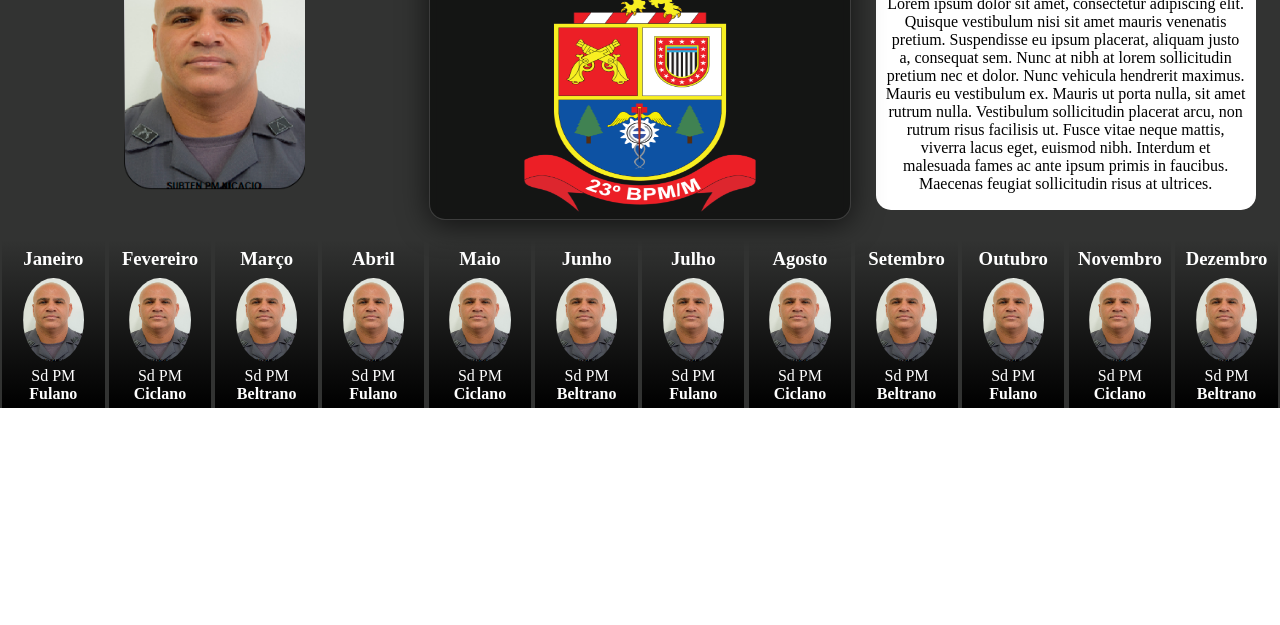
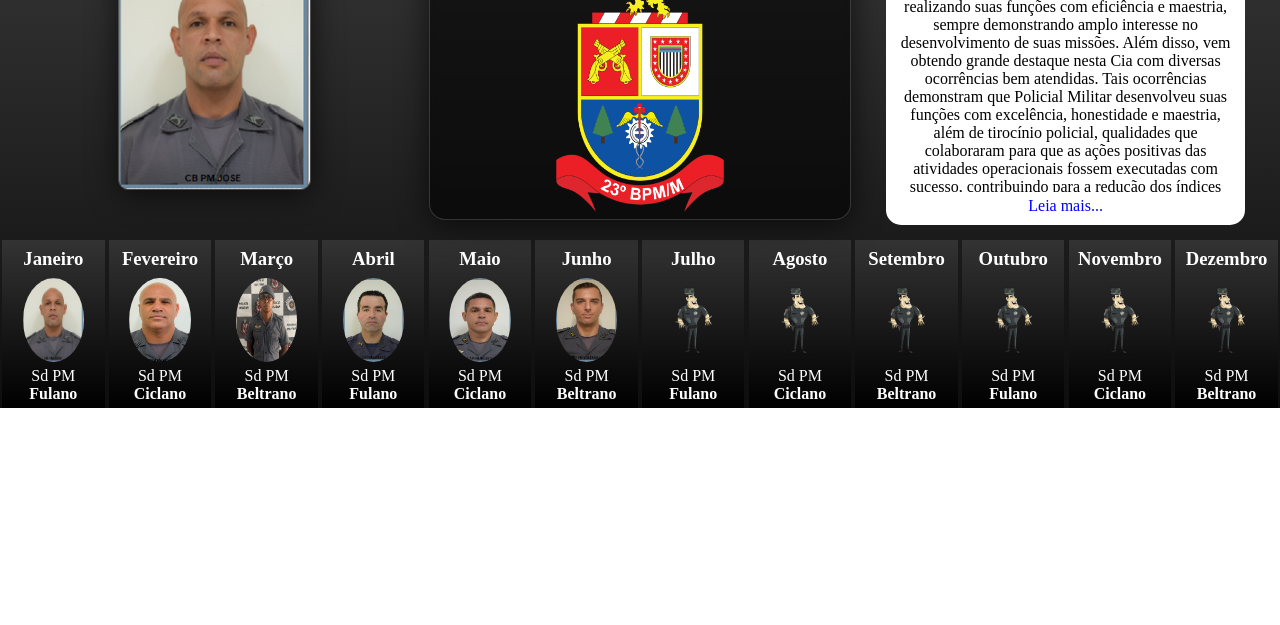
Before and after one commit to mtstavares/teste, a plain HTML site: page index.html in a window 1280 px wide. Shown: the part 175-800 px from the top of the page. Drawn offline with Linux system fonts and the light colour scheme.

Commit message:
Add files via upload

```diff
--- a/index.html
+++ b/index.html
@@ -13,14 +13,14 @@
         #container-policial-mes {
             width: 100%;
             height: auto;
-            background-color: #323332;
+            background-image: linear-gradient(to bottom,#000 0%, #323332 20%, #000 130%);
         }
 
         #policial-mes {
             width: 100%;
             text-align: center;
             padding: 10px;
-            background-image: linear-gradient(to bottom, #000, #323332);
+
         }
 
         #policial-mes h1 {
@@ -100,7 +100,7 @@
         }
 
         .glass img {
-            width: 55%;
+            width: 40%;
             height: 95%;
         }
 
@@ -121,6 +121,9 @@
         .foto-policial img {
             width: 100%;
             height: 80%;
+            border-radius: 10px;
+            box-shadow: 0 4px 30px rgba(0, 0, 0, 0.674);
+            border: 1px solid rgba(255, 255, 255, 0.174);
         }
 
         #sintese {
@@ -128,6 +131,7 @@
             flex-direction: column;
             align-items: center;
             color: white;
+
         }
 
         #sintese h3 {
@@ -135,13 +139,38 @@
         }
 
         #sintese div {
-            width: 90%;
-            height: 75%;
+            width: 85%;
+            height: 85%;
             border-radius: 15px;
             background-color: white;
             color: #000;
             padding: 10px;
+            display: flex;
+            flex-direction: column;
+            align-items: center;
+            justify-content: space-between;
+
         }
+
+        .leia-mais{
+            text-align: center;
+        }
+
+        .sintese-texto{
+            text-overflow: ellipsis;
+            overflow: hidden;
+        }
+
+        #sintese span{
+            display: block;
+            color: blue;
+            cursor: pointer;
+            margin-top: 5px;
+
+        }
+
+
+
     </style>
 
 
@@ -158,7 +187,7 @@
         <div id="container2">
             <div id="conteudo">
                 <div id="imagem1">
-                    <div class="foto-policial"> <img src="imagens/pmdomes.png" alt=""></div>
+                    <div class="foto-policial"> <img src="imagens/PMjaneiro.png" alt=""></div>
                 </div>
                 <div id="imagem2">
                     <div class="glass"><img src="imagens/23bpmm.png" alt=""></div>
@@ -166,14 +195,12 @@
                 <div id="sintese">
                     <h3>Síntese</h3>
                     <div>
-                        <p class="sintese-texto">Lorem ipsum dolor sit amet, consectetur adipiscing elit. Quisque
-                            vestibulum nisi sit amet mauris venenatis pretium. Suspendisse eu ipsum placerat, aliquam
-                            justo a, consequat sem. Nunc at nibh at lorem sollicitudin pretium nec et dolor. Nunc
-                            vehicula hendrerit maximus. Mauris eu vestibulum ex. Mauris ut porta nulla, sit amet rutrum
-                            nulla. Vestibulum sollicitudin placerat arcu, non rutrum risus facilisis ut. Fusce vitae
-                            neque mattis, viverra lacus eget, euismod nibh. Interdum et malesuada fames ac ante ipsum
-                            primis in faucibus. Maecenas feugiat sollicitudin risus at ultrices.</p>
+                        <p class="sintese-texto">
+                            Pelos relevantes trabalhos prestados nesta OPM, realizando suas funções com eficiência e maestria, sempre demonstrando amplo interesse no desenvolvimento de suas missões. Além disso, vem obtendo grande destaque nesta Cia com diversas ocorrências bem atendidas. Tais ocorrências demonstram que Policial Militar desenvolveu suas funções com excelência, honestidade e maestria, além de tirocínio policial, qualidades que colaboraram para que as ações positivas das atividades operacionais fossem executadas com sucesso, contribuindo para a redução dos índices criminais na área da 2 Cia, engrandecendo o 23 BPM/M e a Instituição Polícia Militar do Estado de São Paulo, enaltecendo assim o nome da Polícia Militar do Estado de São Paulo perante nossa sociedade, razão pela qual recebe este reconhecimento.
+                        </p>
+                        <span id="leia-mais">Leia mais...</span>
                     </div>
+
                 </div>
             </div>
 
@@ -182,84 +209,84 @@
 
                     <h3 class="mes">Janeiro</h3>
 
-                    <img src="imagens/pmdomes.png" alt="Imagem">
+                    <img src="imagens/PMjaneiro.png" alt="Imagem">
                     <p>Sd PM <br><span>Fulano</span></p>
                 </div>
                 <div class="card">
 
                     <h3 class="mes">Fevereiro</h3>
 
-                    <img src="imagens/pmdomes.png" alt="Imagem">
+                    <img src="imagens/PMfevereiro.png" alt="Imagem">
                     <p>Sd PM <br><span>Ciclano</span></p>
                 </div>
                 <div class="card">
 
                     <h3 class="mes">Março</h3>
 
-                    <img src="imagens/pmdomes.png" alt="Imagem">
+                    <img src="imagens/PMmarço.png" alt="Imagem">
                     <p>Sd PM <br><span>Beltrano</span></p>
                 </div>
                 <div class="card">
 
                     <h3 class="mes">Abril</h3>
 
-                    <img src="imagens/pmdomes.png" alt="Imagem">
+                    <img src="imagens/PMabril.png" alt="Imagem">
                     <p>Sd PM <br><span>Fulano</span></p>
                 </div>
                 <div class="card">
 
                     <h3 class="mes">Maio</h3>
 
-                    <img src="imagens/pmdomes.png" alt="Imagem">
+                    <img src="imagens/PMmaio.png" alt="Imagem">
                     <p>Sd PM <br><span>Ciclano</span></p>
                 </div>
                 <div class="card">
 
                     <h3 class="mes">Junho</h3>
 
-                    <img src="imagens/pmdomes.png" alt="Imagem">
+                    <img src="imagens/PMjunho.png" alt="Imagem">
                     <p>Sd PM <br><span>Beltrano</span></p>
                 </div>
                 <div class="card">
 
                     <h3 class="mes">Julho</h3>
 
-                    <img src="imagens/pmdomes.png" alt="Imagem">
+                    <img src="imagens/nenhum.png" alt="Imagem">
                     <p>Sd PM <br><span>Fulano</span></p>
                 </div>
                 <div class="card">
 
                     <h3 class="mes">Agosto</h3>
 
-                    <img src="imagens/pmdomes.png" alt="Imagem">
+                    <img src="imagens/nenhum.png" alt="Imagem">
                     <p>Sd PM <br><span>Ciclano</span></p>
                 </div>
                 <div class="card">
 
                     <h3 class="mes">Setembro</h3>
 
-                    <img src="imagens/pmdomes.png" alt="Imagem">
+                    <img src="imagens/nenhum.png" alt="Imagem">
                     <p>Sd PM <br><span>Beltrano</span></p>
                 </div>
                 <div class="card">
 
                     <h3 class="mes">Outubro</h3>
 
-                    <img src="imagens/pmdomes.png" alt="Imagem">
+                    <img src="imagens/nenhum.png" alt="Imagem">
                     <p>Sd PM <br><span>Fulano</span></p>
                 </div>
                 <div class="card">
 
                     <h3 class="mes">Novembro</h3>
 
-                    <img src="imagens/pmdomes.png" alt="Imagem">
+                    <img src="imagens/nenhum.png" alt="Imagem">
                     <p>Sd PM <br><span>Ciclano</span></p>
                 </div>
                 <div class="card">
 
                     <h3 class="mes">Dezembro</h3>
 
-                    <img src="imagens/pmdomes.png" alt="Imagem">
+                    <img src="imagens/nenhum.png" alt="Imagem">
                     <p>Sd PM <br><span>Beltrano</span></p>
                 </div>
 
@@ -274,51 +301,72 @@
     <script defer>
         const meses = {
             janeiro: {
-                foto: new Image(),
-                sintese: "Pelos relevantes trabalhos prestados nesta OPM, realizando suas funções com eficiência e maestria, sempre demonstrando amplo interesse no desenvolvimento de suas missões. Além disso, vem obtendo grande destaque nesta Cia com diversas ocorrências bem atendidas. Tais ocorrências demonstram que Policial Militar desenvolveu suas funções com excelência, honestidade e maestria, além de tirocinio policial, qualidades que colaboraram para que as ações positivas das atividades operacionais fossem executadas com sucesso, contribuindo para a redução dos indices criminais na área da 2 Cia, engrandecendo o 23 BPM/M e a Instituição Polícia Militar do Estado de São Paulo, enaltecendo assim o nome da Policia Militar do Estado de São Paulo perante nossa sociedade, razão pela qual recebe este reconhecimento"
+                foto: "imagens/PMjaneiro.png",
+                sintese: "Pelos relevantes trabalhos prestados nesta OPM, realizando suas funções com eficiência e maestria, sempre demonstrando amplo interesse no desenvolvimento de suas missões. Além disso, vem obtendo grande destaque nesta Cia com diversas ocorrências bem atendidas. Tais ocorrências demonstram que Policial Militar desenvolveu suas funções com excelência, honestidade e maestria, além de tirocínio policial, qualidades que colaboraram para que as ações positivas das atividades operacionais fossem executadas com sucesso, contribuindo para a redução dos índices criminais na área da 2 Cia, engrandecendo o 23 BPM/M e a Instituição Polícia Militar do Estado de São Paulo, enaltecendo assim o nome da Polícia Militar do Estado de São Paulo perante nossa sociedade, razão pela qual recebe este reconhecimento."
             },
             fevereiro: {
-                foto: new Image(),
-                sintese: "Síntese de fevereiro"
+                foto: "imagens/PMfevereiro.png",
+                sintese: "Pelos relevantes trabalhos prestados nesta OPM, realizando suas funções com eficiência e maestria, sempre demonstrando amplo interesse no desenvolvimento de suas missões. Além disso, vem obtendo grande destaque nesta Cia com diversas ocorrências bem atendidas. Tais ocorrências demonstram que Policial Militar desenvolveu suas funções com excelência, honestidade e maestria, além de tirocínio policial, qualidades que colaboraram para que as ações positivas das atividades operacionais fossem executadas com sucesso, contribuindo para a redução dos índices criminais na área da 2 Cia, engrandecendo o 23 BPM/M e a Instituição Polícia Militar do Estado de São Paulo, enaltecendo assim o nome da Polícia Militar do Estado de São Paulo perante nossa sociedade, razão pela qual recebe este reconhecimento."
+            },
+            março: {
+                foto: "imagens/PMmarço.png",
+                sintese: "Pelos relevantes trabalhos prestados nesta OPM, realizando suas funções com eficiência e maestria, sempre demonstrando amplo interesse no desenvolvimento de suas missões. Além disso, vem obtendo grande destaque nesta Cia com diversas ocorrências bem atendidas. Tais ocorrências demonstram que Policial Militar desenvolveu suas funções com excelência, honestidade e maestria, além de tirocínio policial, qualidades que colaboraram para que as ações positivas das atividades operacionais fossem executadas com sucesso, contribuindo para a redução dos índices criminais na área da 2 Cia, engrandecendo o 23 BPM/M e a Instituição Polícia Militar do Estado de São Paulo, enaltecendo assim o nome da Polícia Militar do Estado de São Paulo perante nossa sociedade, razão pela qual recebe este reconhecimento."
+            },
+            abril: {
+                foto: "imagens/PMabril.png",
+                sintese: "Pelos relevantes trabalhos prestados nesta OPM, realizando suas funções com eficiência e maestria, sempre demonstrando amplo interesse no desenvolvimento de suas missões. Além disso, vem obtendo grande destaque nesta Cia com diversas ocorrências bem atendidas. Tais ocorrências demonstram que Policial Militar desenvolveu suas funções com excelência, honestidade e maestria, além de tirocínio policial, qualidades que colaboraram para que as ações positivas das atividades operacionais fossem executadas com sucesso, contribuindo para a redução dos índices criminais na área da 2 Cia, engrandecendo o 23 BPM/M e a Instituição Polícia Militar do Estado de São Paulo, enaltecendo assim o nome da Polícia Militar do Estado de São Paulo perante nossa sociedade, razão pela qual recebe este reconhecimento."
+            },
+            maio: {
+                foto: "imagens/PMmaio.png",
+                sintese: "Pelos relevantes trabalhos prestados nesta OPM, realizando suas funções com eficiência e maestria, sempre demonstrando amplo interesse no desenvolvimento de suas missões. Além disso, vem obtendo grande destaque nesta Cia com diversas ocorrências bem atendidas. Tais ocorrências demonstram que Policial Militar desenvolveu suas funções com excelência, honestidade e maestria, além de tirocínio policial, qualidades que colaboraram para que as ações positivas das atividades operacionais fossem executadas com sucesso, contribuindo para a redução dos índices criminais na área da 2 Cia, engrandecendo o 23 BPM/M e a Instituição Polícia Militar do Estado de São Paulo, enaltecendo assim o nome da Polícia Militar do Estado de São Paulo perante nossa sociedade, razão pela qual recebe este reconhecimento."
+            },
+            junho: {
+                foto: "imagens/PMjunho.png",
+                sintese: "Pelos relevantes trabalhos prestados nesta OPM, realizando suas funções com eficiência e maestria, sempre demonstrando amplo interesse no desenvolvimento de suas missões. Além disso, vem obtendo grande destaque nesta Cia com diversas ocorrências bem atendidas. Tais ocorrências demonstram que Policial Militar desenvolveu suas funções com excelência, honestidade e maestria, além de tirocínio policial, qualidades que colaboraram para que as ações positivas das atividades operacionais fossem executadas com sucesso, contribuindo para a redução dos índices criminais na área da 2 Cia, engrandecendo o 23 BPM/M e a Instituição Polícia Militar do Estado de São Paulo, enaltecendo assim o nome da Polícia Militar do Estado de São Paulo perante nossa sociedade, razão pela qual recebe este reconhecimento."
             },
 
         };
 
-        meses.janeiro.foto.src = "imagens/pmdomes.png"
-        meses.fevereiro.foto.src = "imagens/pm1.png"
-
+        const cards = document.querySelectorAll(".card");
+        const sintese = document.querySelector(".sintese-texto");
+        const leiaMais = document.querySelector('#leia-mais');
+        const fotoPolicial = document.querySelector(".foto-policial img");
 
         function atualizarInformacoesDoMes(mes) {
-            const fotoPolicial = document.querySelector(".foto-policial");
-            const sintese = document.querySelector(".sintese-texto");
-
             if (meses.hasOwnProperty(mes)) {
                 const fotoDoMes = meses[mes].foto;
                 const sinteseDoMes = meses[mes].sintese;
 
+                fotoPolicial.src = fotoDoMes;
+                sintese.innerHTML = sinteseDoMes;
 
-                fotoPolicial.innerHTML = '';
-                fotoPolicial.innerHTML = `<img src="${fotoDoMes.src}" alt="${mes}">`;
-                sintese.innerHTML = sinteseDoMes;
+                if (sintese.scrollHeight > sintese.clientHeight) {
+                    leiaMais.style.display = "block";
+                } else {
+                    leiaMais.style.display = "none";
+                    sintese.style.overflow = "auto"
+                }
             } else {
+                alert(`Ainda não há informações para o mês de ${mes}.`);
 
-                alert(`Ainda não há informações para o mês de ${mes}.`);
             }
         }
 
-
-        const cards = document.querySelectorAll(".card");
         cards.forEach(card => {
             card.addEventListener("click", () => {
-
+                leiaMais.style.display = "block";
                 const mesClicado = card.querySelector("h3").innerText.toLowerCase();
-
-
                 atualizarInformacoesDoMes(mesClicado);
             });
         });
 
+        leiaMais.addEventListener("click", () => {
+            leiaMais.style.display = "none";
+            sintese.style.overflowY = "scroll";
+        });
     </script>
+
+
 </body>
 
 </html>
```
Also changed, not shown: imagens/PMabril.png (added), imagens/PMfevereiro.png (added), imagens/PMjaneiro.png (added), imagens/PMjunho.png (added), imagens/PMmaio.png (added), imagens/PMmarço.png (added), imagens/nenhum.png (added).
